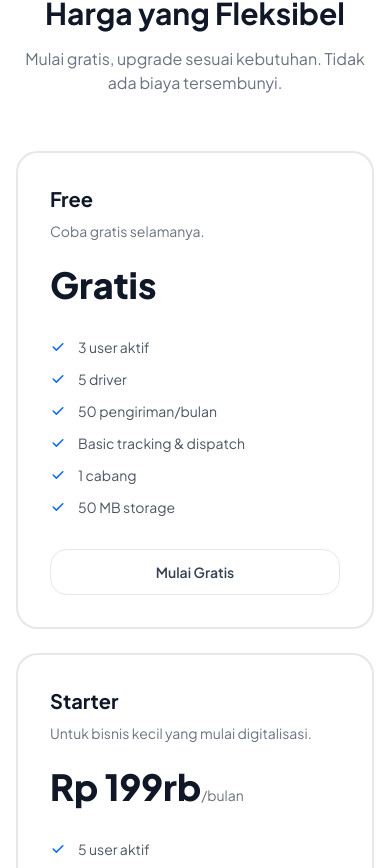
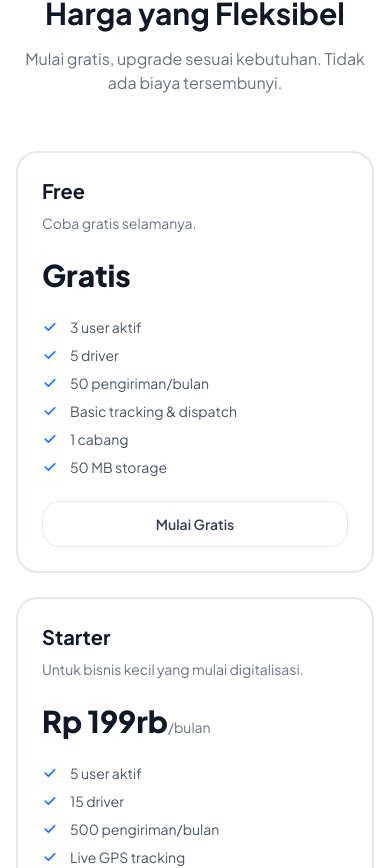
Before and after one commit to horearmy/dtms, a Next.js app: page / in a window 390 px wide. Shown: the part 4225-5093 px from the top of the page. Built offline with nearby package versions, Linux system fonts and the light colour scheme.

Commit message:
perf: lazy-load LoginModal on landing page
LoginModal (which imports LoginForm 327 lines) is now lazy-loaded
via React.lazy + Suspense, removing it from the landing page
initial bundle.

```diff
--- a/src/app/LandingClient.tsx
+++ b/src/app/LandingClient.tsx
@@ -1,9 +1,10 @@
 'use client';
 
-import { useState } from 'react';
+import { Suspense, lazy, useState } from 'react';
 import { FEATURES, STATS, PRICING_PLANS } from '@/lib/landing-data';
 import DemoRequestForm from './DemoRequestForm';
-import LoginModal from './LoginModal';
+
+const LoginModal = lazy(() => import('./LoginModal'));
 
 export default function LandingClient() {
   const [showLogin, setShowLogin] = useState(false);
@@ -157,11 +158,11 @@ export default function LandingClient() {
               Mulai gratis, upgrade sesuai kebutuhan. Tidak ada biaya tersembunyi.
             </p>
           </div>
-          <div className="mt-14 grid gap-6 sm:grid-cols-2 md:grid-cols-3 lg:grid-cols-5">
+          <div className="mt-14 grid gap-6 sm:grid-cols-2 lg:grid-cols-3 xl:grid-cols-5">
             {PRICING_PLANS.map((plan) => (
               <div
                 key={plan.name}
-                className={`relative rounded-2xl border-2 p-8 transition ${
+                className={`relative rounded-2xl border-2 p-6 transition xl:p-8 ${
                   plan.popular
                     ? 'border-[#0D6EFD] shadow-lg'
                     : 'border-[#E4E7EC] hover:border-[#0D6EFD]'
@@ -175,10 +176,10 @@ export default function LandingClient() {
                 <h3 className="text-xl font-bold text-gray-900">{plan.name}</h3>
                 <p className="mt-2 text-sm text-gray-500">{plan.description}</p>
                 <div className="mt-6">
-                  <span className="text-4xl font-extrabold text-gray-900">{plan.price}</span>
+                  <span className="text-3xl font-extrabold text-gray-900 xl:text-4xl">{plan.price}</span>
                   {plan.period && <span className="text-sm text-gray-500">/{plan.period}</span>}
                 </div>
-                <ul className="mt-8 space-y-3">
+                <ul className="mt-6 space-y-2 xl:mt-8 xl:space-y-3">
                   {plan.features.map((feat) => (
                     <li key={feat} className="flex items-center gap-3 text-sm text-gray-600">
                       <svg className="h-4 w-4 flex-shrink-0 text-[#0D6EFD]" fill="currentColor" viewBox="0 0 20 20">
@@ -190,7 +191,7 @@ export default function LandingClient() {
                 </ul>
                 <a
                   href="#demo"
-                  className={`mt-8 block w-full rounded-xl py-3 text-center text-sm font-semibold transition ${
+                  className={`mt-6 block w-full rounded-xl py-3 text-center text-sm font-semibold transition xl:mt-8 ${
                     plan.popular
                       ? 'bg-[#0D6EFD] text-white hover:bg-[#0B5FD5]'
                       : 'border border-gray-200 text-gray-700 hover:bg-gray-50'
@@ -277,7 +278,11 @@ export default function LandingClient() {
         </div>
       </footer>
 
-      <LoginModal open={showLogin} onClose={() => setShowLogin(false)} />
+      {showLogin && (
+        <Suspense>
+          <LoginModal open={showLogin} onClose={() => setShowLogin(false)} />
+        </Suspense>
+      )}
     </div>
   );
 }
```
